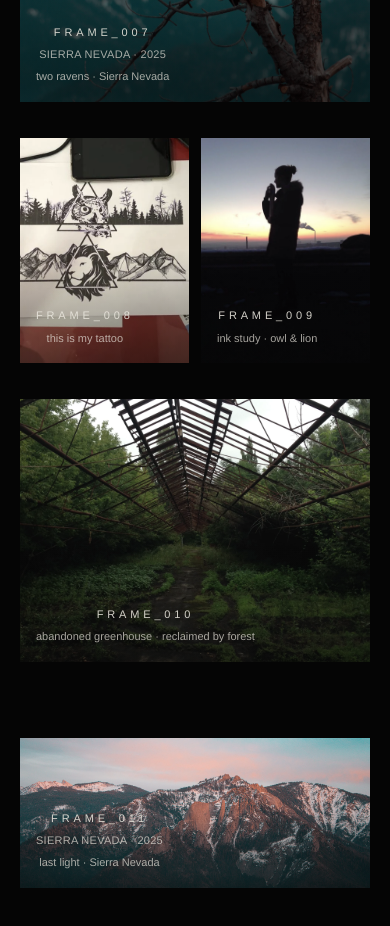
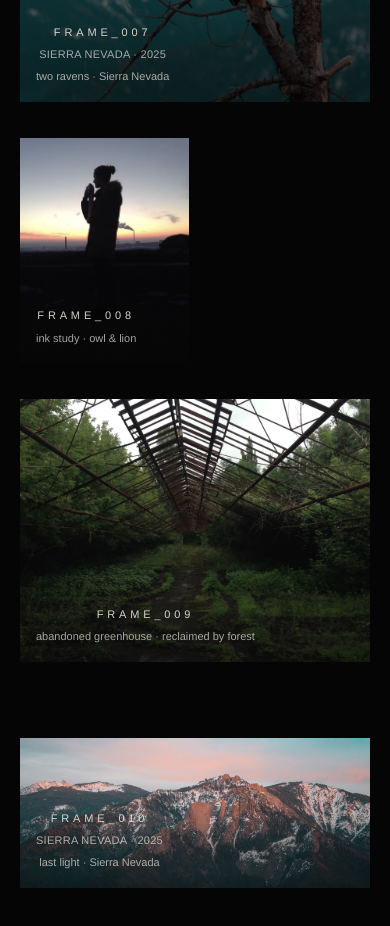
Before and after one commit to maklak0v/kornermusic-rebuild, a React (Vite) app: page / in a window 390 px wide. Shown: the part 6200-7126 px from the top of the page. Built offline with nearby package versions, Linux system fonts and the light colour scheme; a web font is replaced by a local one.

Commit message:
Update gallery layout and renumber frames

```diff
--- a/src/components/PhotoArchive.tsx
+++ b/src/components/PhotoArchive.tsx
@@ -98,9 +98,9 @@ export function PhotoArchive() {
           reduced={reduced}
         />
 
-        {/* Row 4 — editorial four-frame group:
-            FRAME_007 largest left anchor · FRAME_008 medium vertical
-            FRAME_009 narrow with breathing room · FRAME_010 slightly wider,
+        {/* Row 4 — editorial three-frame group:
+            FRAME_007 largest left anchor · FRAME_008 narrow with breathing room
+            FRAME_009 slightly wider (rotated 90°),
             with subtle vertical offsets for a cinematic, asymmetrical rhythm */}
 
         {/* frame_007 — largest primary image, left anchor */}
@@ -114,47 +114,35 @@ export function PhotoArchive() {
           reduced={reduced}
         />
 
-        {/* frame_008 — medium landscape (rotated 90°), flush top beside the anchor */}
+        {/* frame_008 — narrow, dropped down for breathing room */}
         <PhotoTile
           photo={photos[7]}
-          className="col-span-6 md:col-span-3 sm:col-span-6 mt-6 md:mt-6"
-          aspect="aspect-[4/3]"
-          rotate90
+          className="col-span-6 md:col-span-3 sm:col-span-6 mt-6 md:mt-16"
+          aspect="aspect-[3/4]"
           onClick={() => openLightbox(7)}
           onEnter={onPhotoEnter}
           onLeave={onPhotoLeave}
           reduced={reduced}
         />
 
-        {/* frame_009 — narrow, dropped down for breathing room */}
+        {/* frame_009 — slightly wider than 008 (rotated 90°), flush top */}
         <PhotoTile
           photo={photos[8]}
-          className="col-span-6 md:col-span-2 sm:col-span-6 mt-6 md:mt-24"
-          aspect="aspect-[3/4]"
+          className="col-span-12 md:col-span-4 sm:col-span-12 mt-6 md:mt-6"
+          aspect="aspect-[4/3]"
+          rotate90
           onClick={() => openLightbox(8)}
           onEnter={onPhotoEnter}
           onLeave={onPhotoLeave}
           reduced={reduced}
         />
 
-        {/* frame_010 — slightly wider than 009 (rotated 90°), flush top */}
+        {/* Row 5: frame_010 — full-width cinematic finale */}
         <PhotoTile
           photo={photos[9]}
-          className="col-span-12 md:col-span-3 sm:col-span-12 mt-6 md:mt-6"
-          aspect="aspect-[4/3]"
-          rotate90
-          onClick={() => openLightbox(9)}
-          onEnter={onPhotoEnter}
-          onLeave={onPhotoLeave}
-          reduced={reduced}
-        />
-
-        {/* Row 5: frame_011 — full-width cinematic finale */}
-        <PhotoTile
-          photo={photos[10]}
           className="col-span-12 mt-16"
           aspect="aspect-[21/9]"
-          onClick={() => openLightbox(10)}
+          onClick={() => openLightbox(9)}
           onEnter={onPhotoEnter}
           onLeave={onPhotoLeave}
           reduced={reduced}
--- a/src/data/photos.ts
+++ b/src/data/photos.ts
@@ -115,14 +115,13 @@ export const photos: Photo[] = [
   },
   {
     id: 'frame_008',
-    src: '/images/art/MMWU2848.webp',
+    src: '/images/art/KyjuVIU3Als.webp',
     title: 'frame_008',
     date: '',
     location: '',
     photographer: 'shot by KORNER',
-    caption: 'this is my tattoo',
+    caption: 'ink study · owl & lion',
     orientation: 'portrait',
-    rotate90: true,
     featured: false,
     downloadable: false,
     downloadFilename: 'KORNER_FRAME_008.jpg',
@@ -130,22 +129,8 @@ export const photos: Photo[] = [
   },
   {
     id: 'frame_009',
-    src: '/images/art/KyjuVIU3Als.webp',
+    src: '/images/art/IMG_8792.webp',
     title: 'frame_009',
-    date: '',
-    location: '',
-    photographer: 'shot by KORNER',
-    caption: 'ink study · owl & lion',
-    orientation: 'portrait',
-    featured: false,
-    downloadable: false,
-    downloadFilename: 'KORNER_FRAME_009.jpg',
-    resolution: '',
-  },
-  {
-    id: 'frame_010',
-    src: '/images/art/IMG_8792.webp',
-    title: 'frame_010',
     date: '',
     location: '',
     photographer: 'shot by KORNER',
@@ -154,13 +139,13 @@ export const photos: Photo[] = [
     rotate90: true,
     featured: false,
     downloadable: false,
-    downloadFilename: 'KORNER_FRAME_010.jpg',
+    downloadFilename: 'KORNER_FRAME_009.jpg',
     resolution: '',
   },
   {
-    id: 'frame_011',
+    id: 'frame_010',
     src: '/images/art/Korner-Mountain-06.webp',
-    title: 'frame_011',
+    title: 'frame_010',
     date: '2025',
     location: 'Sierra Nevada',
     photographer: 'shot by KORNER',
@@ -168,7 +153,7 @@ export const photos: Photo[] = [
     orientation: 'landscape',
     featured: false,
     downloadable: false,
-    downloadFilename: 'KORNER_FRAME_011.jpg',
+    downloadFilename: 'KORNER_FRAME_010.jpg',
     resolution: '',
   },
 ];
```
